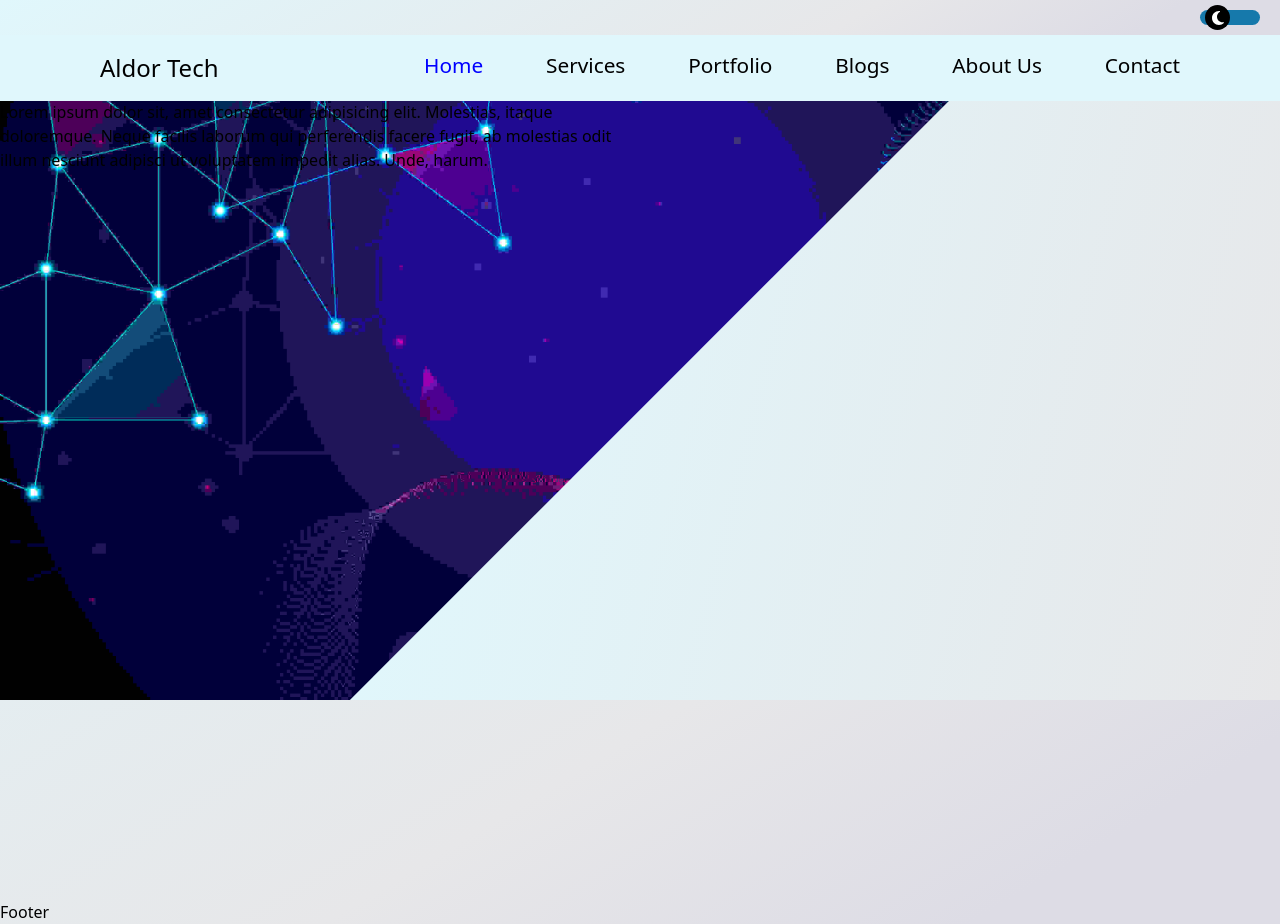
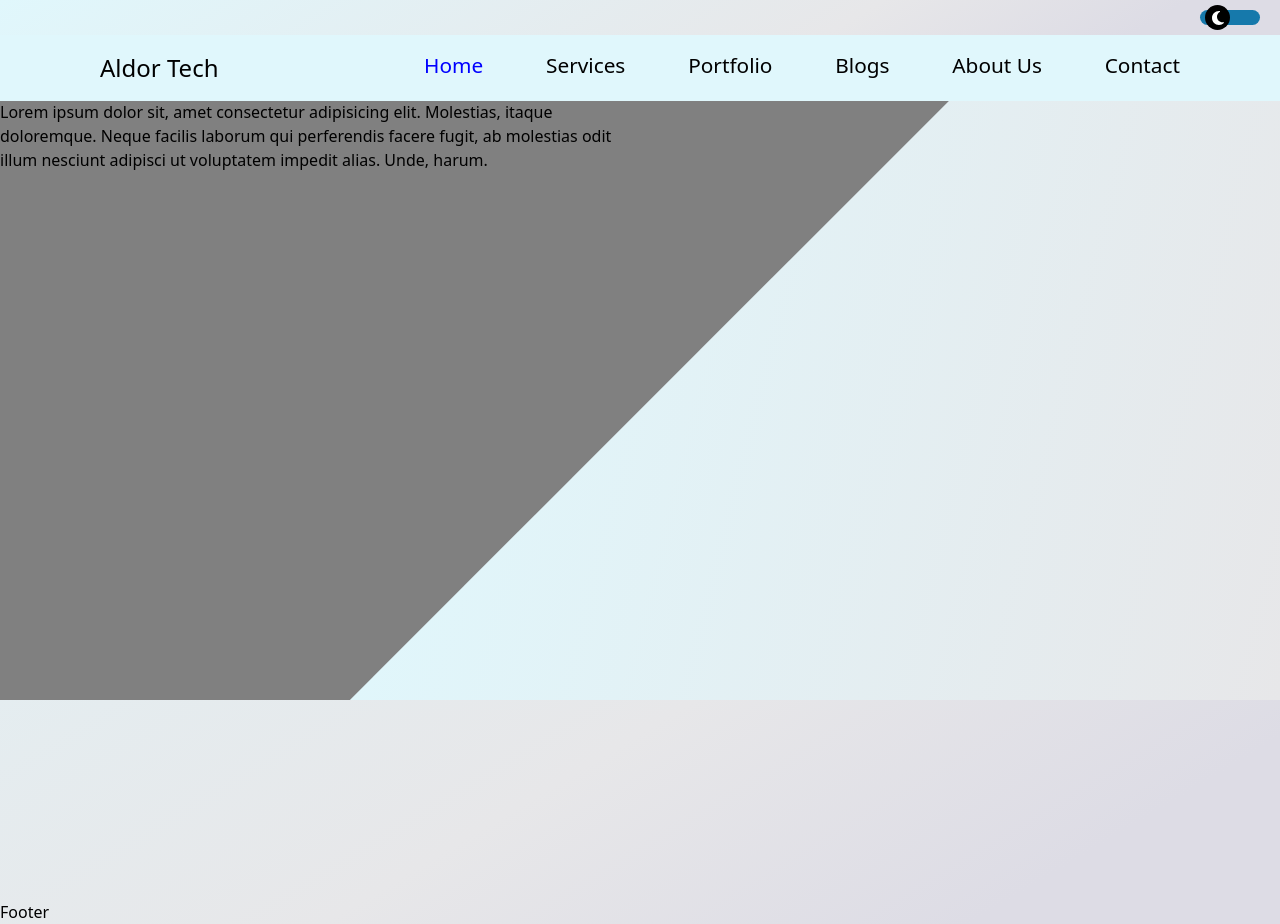
Before and after one commit to hajiRobertWilson/aldortech, a Next.js app: page / in a window 1280 px wide. Built offline with nearby package versions, Linux system fonts and the light colour scheme.

Commit message:
Under Development

```diff
--- a/app/globals.css
+++ b/app/globals.css
@@ -215,9 +215,9 @@ main {
 
 /*______________ Hero Section ________________ */
 .heroCont {
-    background: url('../public/bg.jpg');
+    /* background: url('../public/bg.jpg');
     background-position: center;
-    background-size: cover;
+    background-size: cover; */
     width: 100%;
     background-color: grey;
     height: 600px;
```
